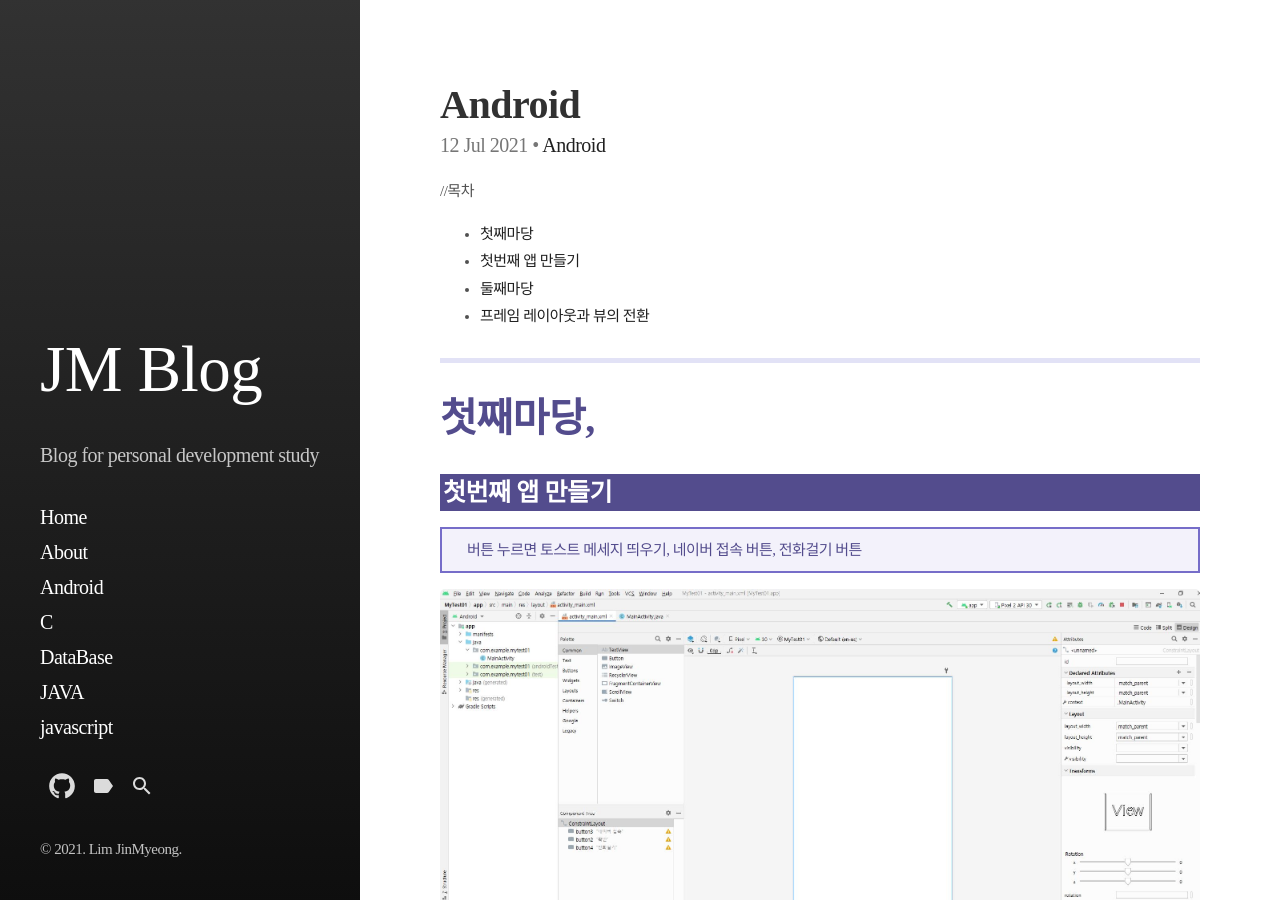
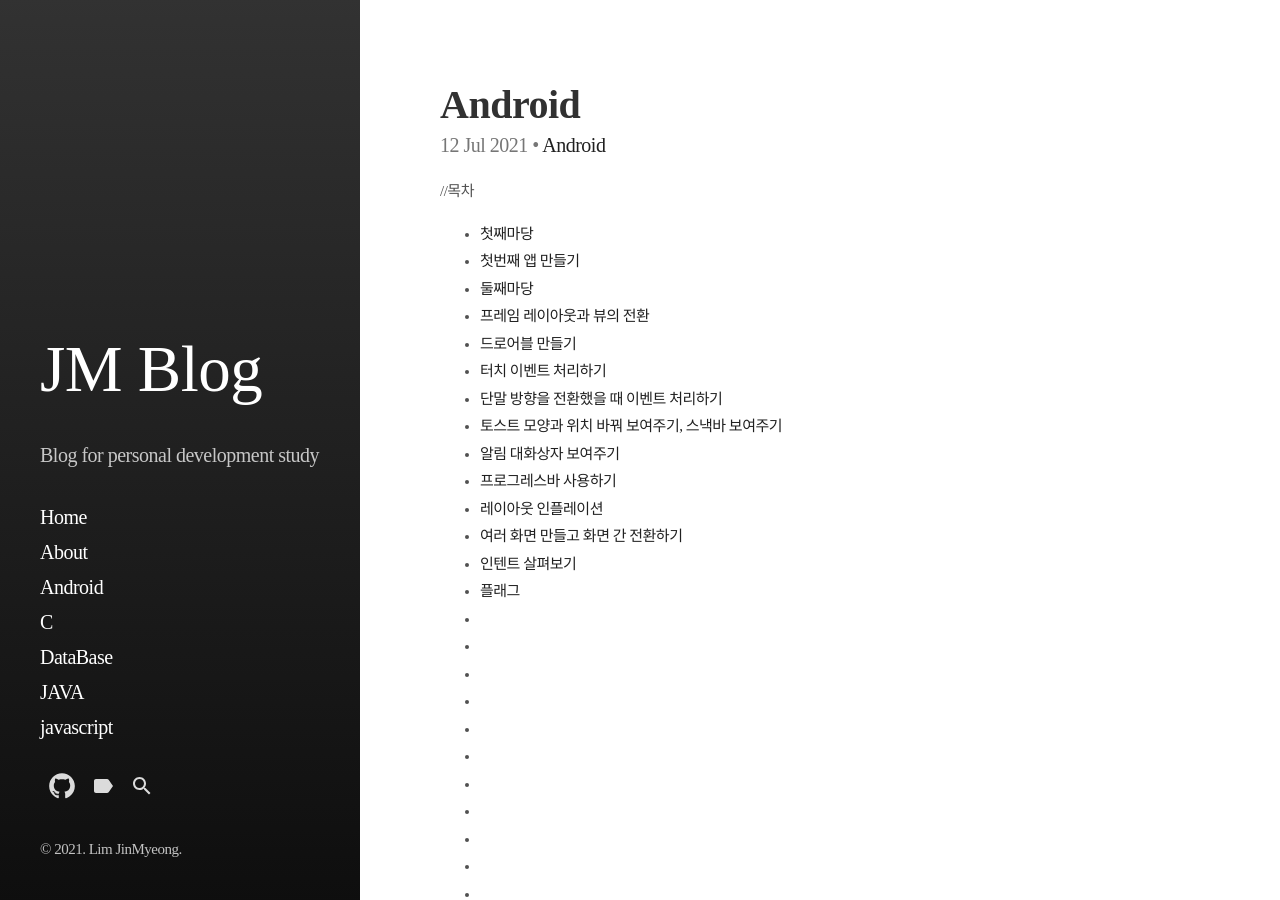
Before and after one commit to jm456789/jm456789.github.io, a Jekyll site: the page built from _posts/2021-07-12-Android-day1.md, in a window 1280 px wide and 900 px high. Built offline with Jekyll 4.4.1, drawn with Linux system fonts in a browser that asks for light colours; some web fonts are replaced.

Commit message:
Update 2021-07-12-Android-day1.md

```diff
--- a/_posts/2021-07-12-Android-day1.md
+++ b/_posts/2021-07-12-Android-day1.md
@@ -21,6 +21,41 @@ last_modified_at: 2021-07-12
 - [첫번째 앱 만들기](#첫번째-앱-만들기)
 - [둘째마당](#둘째마당)
 - [프레임 레이아웃과 뷰의 전환](#프레임-레이아웃과-뷰의-전환)
+- [드로어블 만들기](#드로어블-만들기)
+- [터치 이벤트 처리하기](#터치-이벤트-처리하기)
+- [단말 방향을 전환했을 때 이벤트 처리하기](#단말-방향을-전환했을-때-이벤트-처리하기)
+- [토스트 모양과 위치 바꿔 보여주기, 스낵바 보여주기](#토스트-모양과-위치-바꿔-보여주기,-스낵바-보여주기)
+- [알림 대화상자 보여주기](#알림-대화상자-보여주기)
+- [프로그레스바 사용하기](#프로그레스바-사용하기)
+- [레이아웃 인플레이션](#레이아웃-인플레이션)
+- [여러 화면 만들고 화면 간 전환하기](#여러-화면-만들고-화면-간-전환하기)
+- [인텐트 살펴보기](#인텐트-살펴보기)
+- [플래그](#플래그)
+- [](#)
+- [](#)
+- [](#)
+- [](#)
+- [](#)
+- [](#)
+- [](#)
+- [](#)
+- [](#)
+- [](#)
+- [](#)
+- [](#)
+- [](#)
+- [](#)
+- [](#)
+- [](#)
+- [](#)
+- [](#)
+- [](#)
+- [](#)
+- [](#)
+- [](#)
+- [](#)
+- [](#)
+- [](#)
 
 ---
 
```
